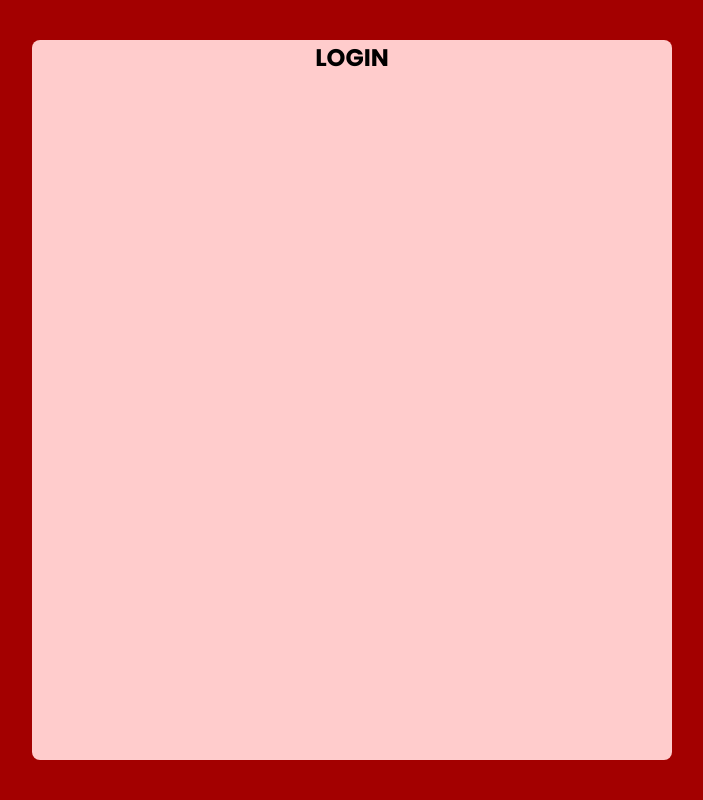
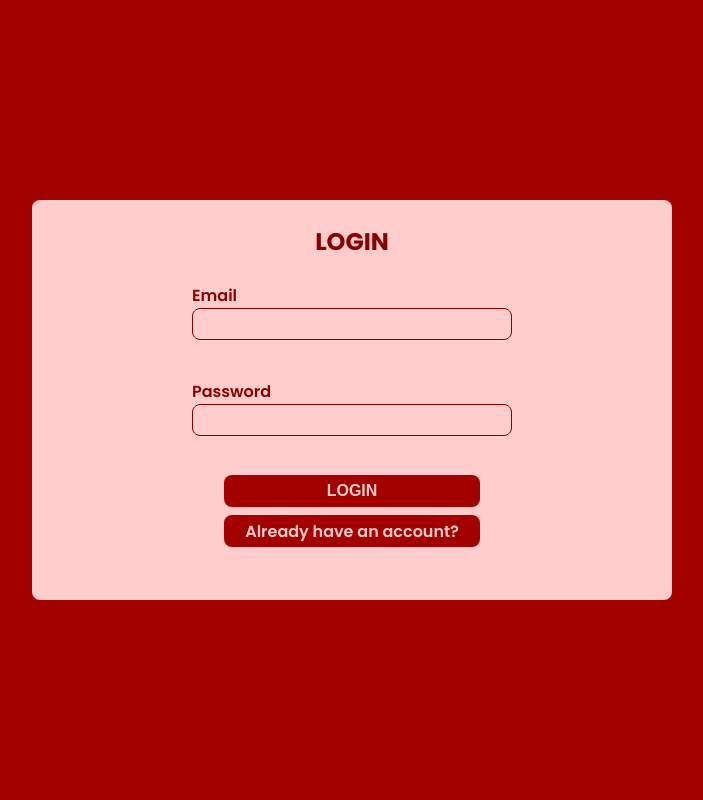
Before and after one commit to pagotto-1/cards, a Flask app: page /register in a window 1280 px wide. Shown: the part 120-920 px from the top of the page, without its empty margins (288-991 px from the left). Run offline with Flask 3, Linux system fonts and the light colour scheme.

Commit message:
Progresso Login

```diff
--- a/database.py
+++ b/database.py
@@ -31,7 +31,7 @@ class Deck(Base):
 
     id = Column(Integer, primary_key=True, autoincrement=True)
     user_id = Column(Integer, ForeignKey('users.id', ondelete='SET NULL'))
-    username = Column(String(100), nullable=False)
+    name = Column(String(100), nullable=False)
     topic = Column(String(100))
     description = Column(String)
     status_delete = Column(Boolean, default=True)
--- a/static/stylesheets/style.css
+++ b/static/stylesheets/style.css
@@ -10,6 +10,8 @@
     --secondary-color: #fcc;
     --secondary-color-dark: #c88;
 
+    --color-input-text: #300;
+
     --font-ui: 'Poppins';
 }
 
@@ -19,7 +21,23 @@ body {
 }
 
 .title {
+    margin: 3vh;
+
     font-family: var(--font-ui), sans-serif;
+}
+
+.button {
+    display: inline-block;
+
+    border: none;
+
+    background-color: var(--primary-color);
+    color: var(--secondary-color);
+
+    text-decoration: none;
+    font-size: 1rem;
+
+    cursor: pointer;
 }
 
 /* HEADER AND MENU */
@@ -43,7 +61,7 @@ header {
     font-family: var(--font-ui), sans-serif;
 }
 
-.menu .logo {
+.logo {
     height: 75%;
     width: 25%;
 
@@ -57,7 +75,7 @@ header {
     color: var(--secondary-color);
 }
 
-.menu .container-menu-buttons {
+.container-menu-buttons {
     height: 100%;
     width: 50%;
 
@@ -71,7 +89,7 @@ header {
     font-weight: bold;
 }
 
-.menu .container-menu-buttons .menu-button {
+.menu-button {
     height: 100%;
     width: 33%;
 
@@ -86,7 +104,7 @@ header {
     transition: all ease .25s;
 }
 
-.menu .container-menu-buttons .menu-button:hover {
+.menu-button:hover {
     background-color: var(--primary-color-dark);
 }
 
@@ -100,10 +118,13 @@ header {
     justify-content: center;
 
     background-color: var(--primary-color);
+    color: var(--primary-color-dark);
+
+    font-family: var(--font-ui), sans-serif;
 }
 
 .form-panel {
-    height: 90%;
+    height: 50%;
     width: 50%;
 
     display: flex;
@@ -116,6 +137,63 @@ header {
     background-color: var(--secondary-color);
 }
 
+.form-field {
+    max-height: 12vh;
+    width: 50%;
+
+    flex: 1;
+}
+
+.form-actions {
+    display: flex;
+    flex-direction: column;
+    align-items: center;
+    justify-content: center;
+    gap: 1vh;
+}
+
+.login-button {
+    height: 4vh;
+    width: 20vw;
+
+    display: flex;
+    align-items: center;
+    justify-content: center;
+
+    border: none;
+    border-radius: 1vh;
+
+    text-decoration: none;
+    font-weight: 600;
+}
+
+form {
+    height: 100%;
+    width: 100%;
+
+    display: flex;
+    flex-direction: column;
+    align-items: center;
+    justify-content: flex-start;
+}
+
+label {
+    display: block;
+
+    font-weight: 600;
+}
+
+input {
+    height: 4vh;
+    width: 100%;
+
+    border: 0.05vw solid var(--primary-color-dark);
+    border-radius: 1vh;
+
+    background-color: var(--secondary-color);
+    color: var(--color-input-text);
+}
+
 /* ICONS */
 .icon {
     max-width: 10vw;
--- a/templates/login.html
+++ b/templates/login.html
@@ -9,6 +9,20 @@
                 <h2 class="title">REGISTER</h2>
             {% else %}
                 <h2 class="title">LOGIN</h2>
+                <form method="post" action="">
+                    <div class="form-field">
+                        <label for="email">Email</label>
+                        <input type="email" name="email" id="email" required>
+                    </div>
+                    <div class="form-field">
+                        <label for="password">Password</label>
+                        <input type="password" name="password" id="password" required>
+                    </div>
+                    <div class="form-actions">
+                        <button type="submit" class="button login-button">LOGIN</button>
+                        <a href="" class="button login-button">Already have an account?</a>
+                    </div>
+                </form>
             {% endif %}
         </section>
     </div>
```
